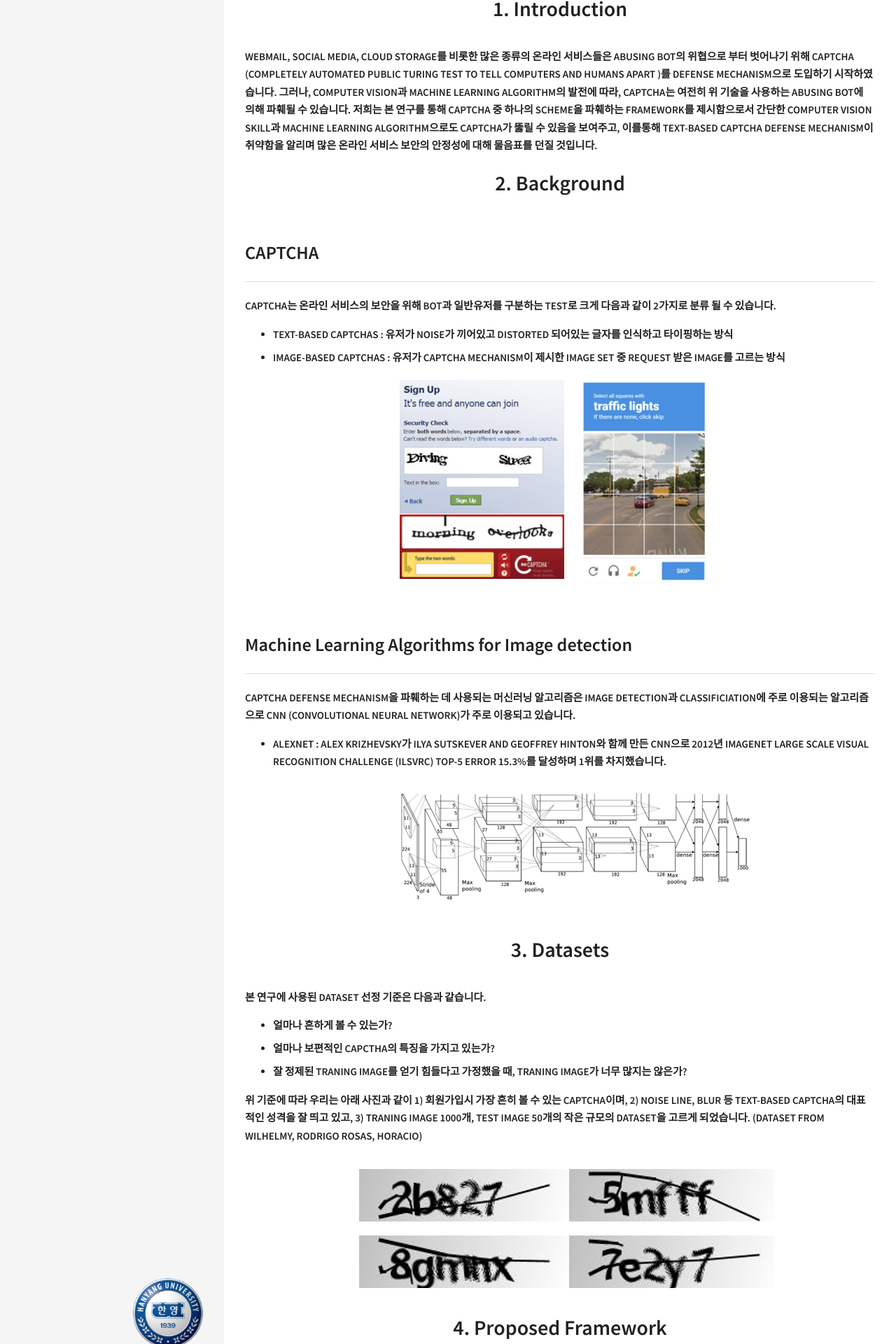
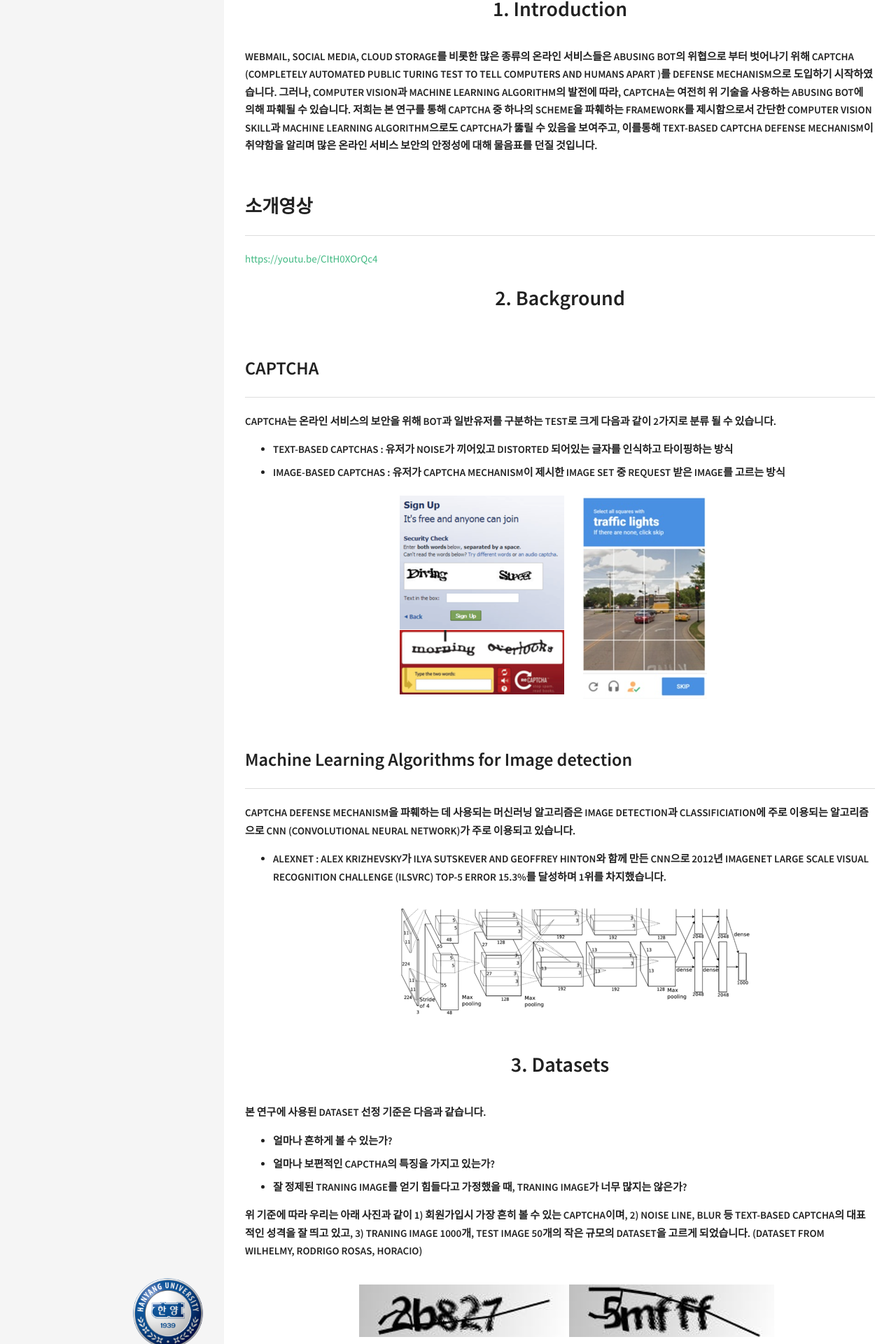
Before and after one commit to Junsu-Kim-AIX/Junsu-Kim-AIX.github.io, a Jekyll site: the page built from _posts/2020-12-09-projects-captcha.md, in a window 1280 px wide. Shown: the part 512-2432 px from the top of the page at 70% size. Built offline with Jekyll 4.4.1, drawn with Linux system fonts in a browser that asks for light colours; some of the changed text lies outside the part shown.

Commit message:
add video

```diff
--- a/_posts/2020-12-09-projects-captcha.md
+++ b/_posts/2020-12-09-projects-captcha.md
@@ -18,6 +18,9 @@ comments: true
 # 1. Introduction
 
 ###### Webmail, social media, cloud storage를 비롯한 많은 종류의 온라인 서비스들은 abusing bot의 위협으로 부터 벗어나기 위해 CAPTCHA (Completely Automated Public Turing test to tell Computers and Humans Apart )를 defense mechanism으로 도입하기 시작하였습니다. 그러나, computer vision과 machine learning algorithm의 발전에 따라, CAPTCHA는 여전히 위 기술을 사용하는 abusing bot에 의해 파훼될 수 있습니다. 저희는 본 연구를 통해 CAPTCHA 중 하나의 scheme을 파훼하는 framework를 제시함으로서 간단한 computer vision skill과 machine learning algorithm으로도 CAPTCHA가 뚫릴 수 있음을 보여주고, 이를통해 text-based CAPTCHA defense mechanism이 취약함을 알리며 많은 온라인 서비스 보안의 안정성에 대해 물음표를 던질 것입니다.
+
+## 소개영상
+[https://youtu.be/CItH0XOrQc4](https://youtu.be/CItH0XOrQc4)
 
 # 2. Background
 
```
